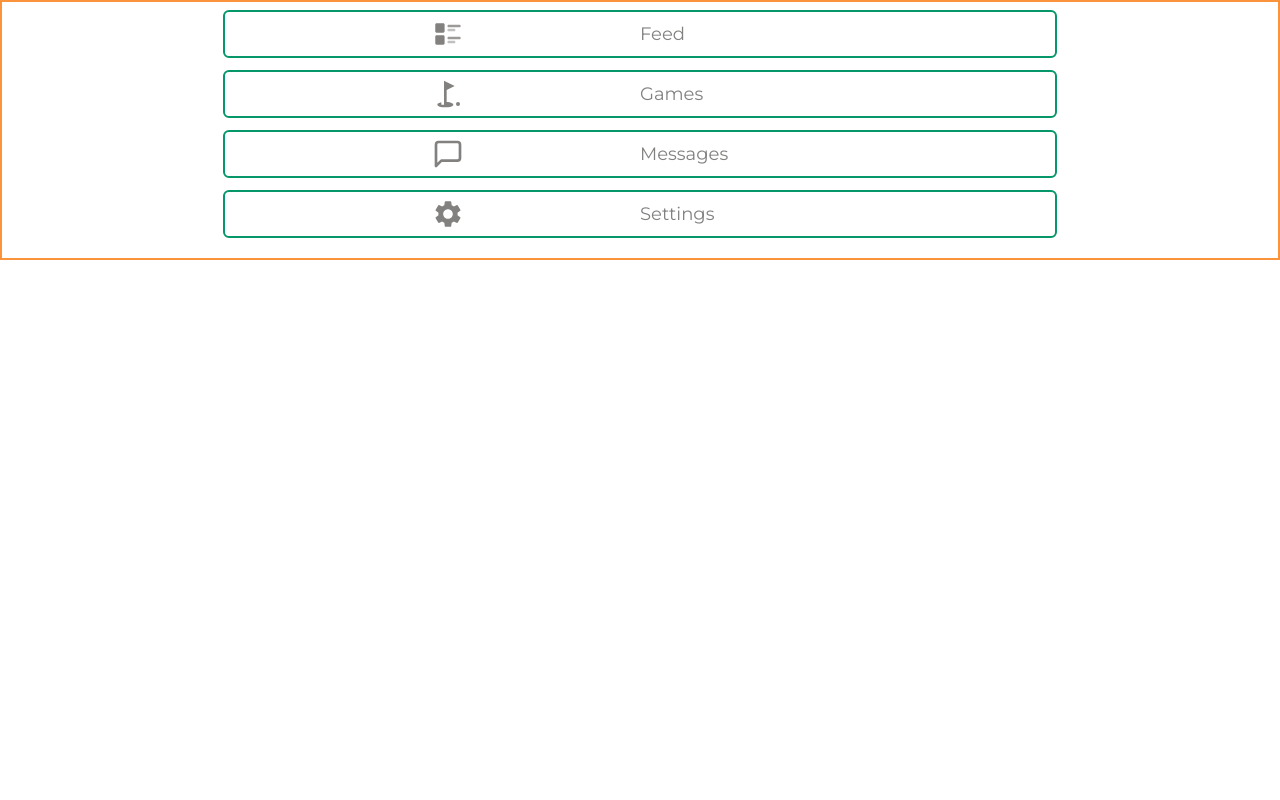
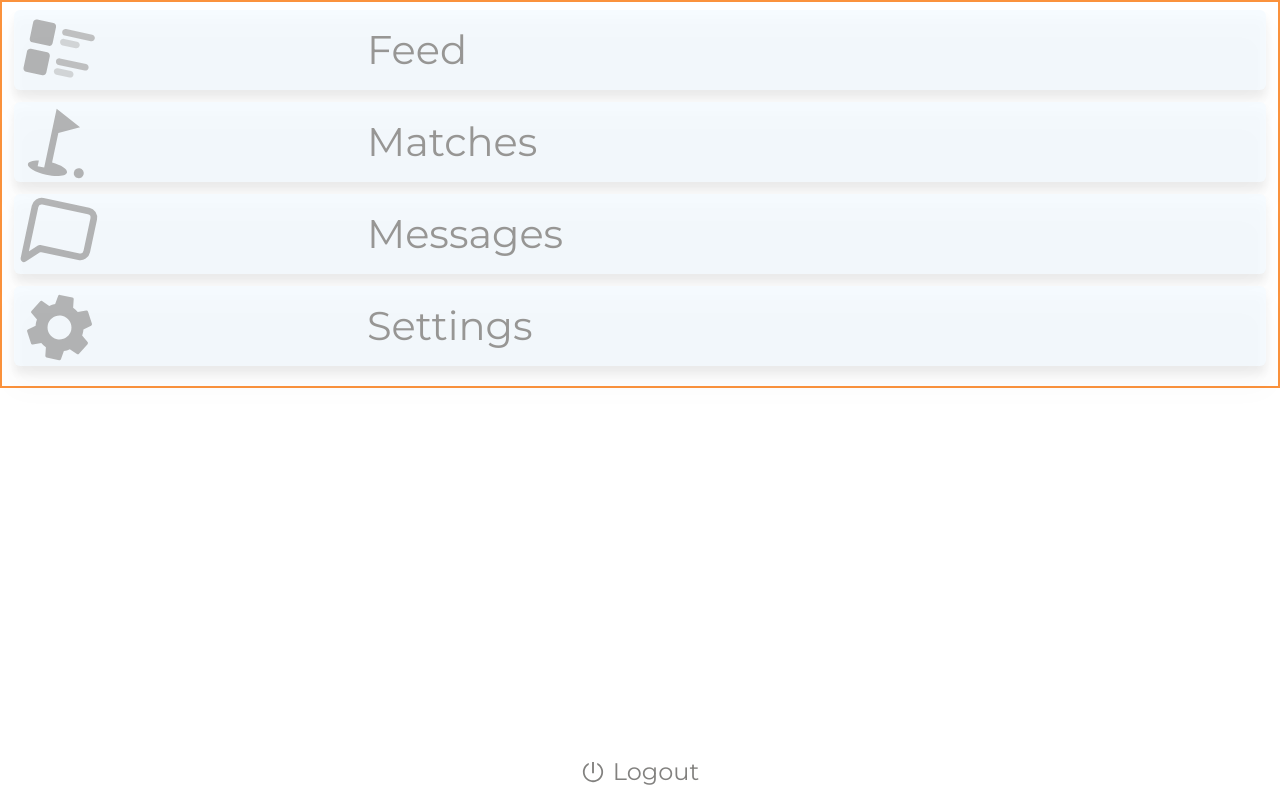
Before and after one commit to CydoEntis/dwms, a React (Vite) app: page / in a window 1280 px wide. Built offline with nearby package versions, Linux system fonts and the light colour scheme.

Commit message:
Added navitems and logout button

```diff
--- a/src/features/navigation/MobileNav.tsx
+++ b/src/features/navigation/MobileNav.tsx
@@ -1,12 +1,20 @@
 import React from "react";
 import NavLinks from "./NavLinks";
+import { AiOutlinePoweroff } from "react-icons/ai";
 
 type Props = {};
 
 const MobileNav = (props: Props) => {
   return (
-    <nav className="fixed h-screen w-full bg-white">
+    <nav className="fixed z-40 flex h-screen w-full flex-col justify-between bg-white">
       <NavLinks />
+      <button
+        type="button"
+        className="mx-auto flex items-center justify-center py-3 text-2xl text-grey-50 transition duration-200 ease-in-out hover:text-green-50"
+      >
+        <AiOutlinePoweroff className="mr-2" />
+        Logout
+      </button>
     </nav>
   );
 };
--- a/src/features/navigation/NavItem.tsx
+++ b/src/features/navigation/NavItem.tsx
@@ -9,14 +9,20 @@ type Props = {
 
 const NavItem = ({ to, icon, text }: Props) => {
   return (
-    <li className="mb-3 flex w-2/3 items-center justify-center rounded-md border-2 border-emerald-600 py-1.5">
+    <li className="relative mb-3 flex h-20 w-full items-center justify-center overflow-hidden rounded-md drop-shadow-xl">
       <NavLink
         to={to}
-        className="flex w-full items-center justify-center text-sm text-grey-50"
+        className={({ isActive }) =>
+          isActive
+            ? "relative flex h-full w-full items-center justify-center bg-green-50 py-1.5 text-sm text-white"
+            : "relative flex h-full w-full items-center justify-center bg-off-white py-1.5 text-sm text-grey-50 opacity-80"
+        }
       >
-        <div className="flex w-3/4 items-center justify-center ">
-          <div className="w-1/3">{icon}</div>
-          <h4 className="w-1/3 text-lg">{text}</h4>
+        <div className="relative flex w-full items-center justify-center ">
+          <div className="absolute -top-6 -left-0 h-32 w-32  rotate-12 opacity-70">
+            {icon}
+          </div>
+          <h4 className="ml-20 w-1/2  text-[2.5rem]">{text}</h4>
         </div>
       </NavLink>
     </li>
--- a/src/features/navigation/NavLinks.tsx
+++ b/src/features/navigation/NavLinks.tsx
@@ -10,32 +10,32 @@ const links = [
   {
     id: 1,
     to: "/feed",
-    icon: <CgFeed className="mr-2 h-8 w-8" />,
+    icon: <CgFeed className="h-20 w-20" />,
     text: "Feed",
   },
   {
     id: 2,
-    to: "/feed",
-    icon: <MdGolfCourse className="mr-2 h-8  w-8" />,
-    text: "Games",
+    to: "/matches",
+    icon: <MdGolfCourse className="h-20 w-20" />,
+    text: "Matches",
   },
   {
     id: 3,
     to: "/messages",
-    icon: <FiMessageSquare className="mr-2 h-8  w-8" />,
+    icon: <FiMessageSquare className="h-20 w-20" />,
     text: "Messages",
   },
   {
     id: 4,
     to: "/settings",
-    icon: <MdSettings className="mr-2 h-8  w-8" />,
+    icon: <MdSettings className="h-20 w-20" />,
     text: "Settings",
   },
 ];
 
 const NavLinks = (props: Props) => {
   return (
-    <ul className="mx-auto flex flex-col items-center justify-between border-2 border-orange-400 px-3 py-2">
+    <ul className="w-fullflex flex-col items-center justify-between border-2 border-orange-400 px-3 py-2">
       {links.map((link) => (
         <NavItem key={link.id} to={link.to} icon={link.icon} text={link.text} />
       ))}
```
